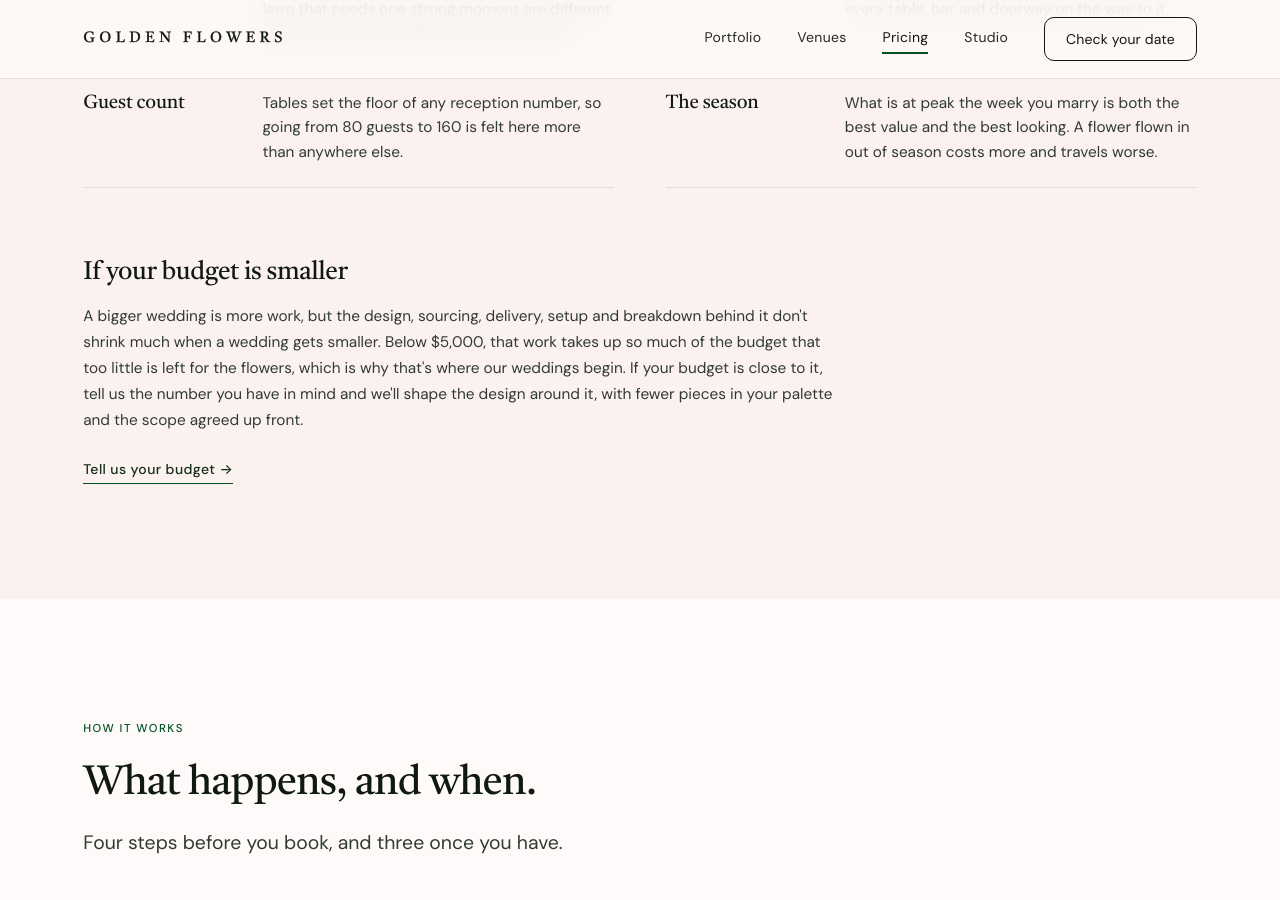
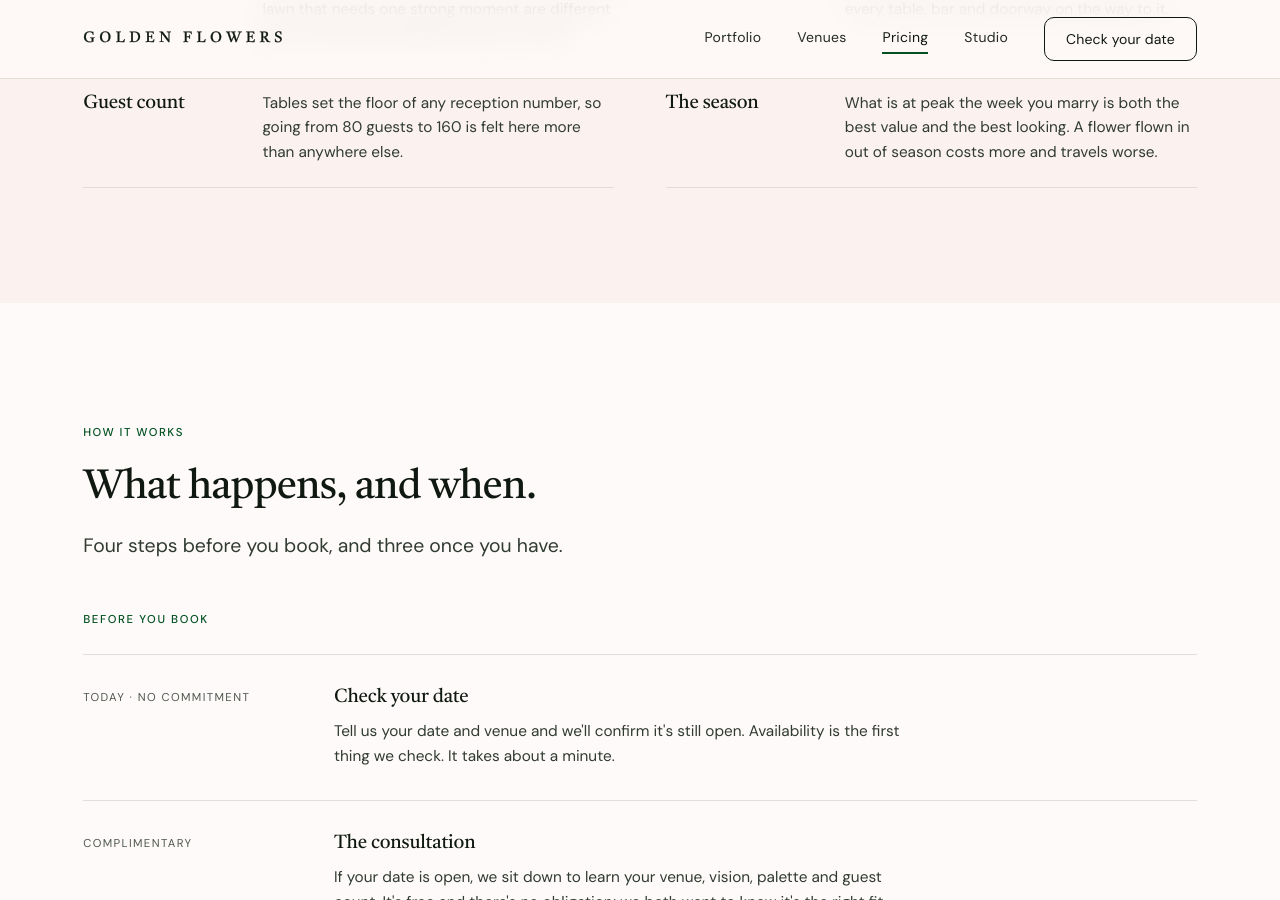
Before and after one commit to jshplhm/goldenflowers, a Jekyll site: the page built from weddings/index.md, in a window 1280 px wide and 900 px high, scrolled down 2410 px. Built offline with Jekyll 4.4.1, drawn with Linux system fonts in a browser that asks for light colours.

Commit message:
Withdraw the smaller-budget note now that $5,000 is published
A note addressed to smaller budgets invited the weddings Brittany won't
take. The hidden smaller-scope FAQ (llms.txt) now just states the floor.

Co-Authored-By: Claude Opus 5.5 <noreply@anthropic.com>

```diff
--- a/_data/faqs.yml
+++ b/_data/faqs.yml
@@ -32,9 +32,8 @@ pages:
           what you're paying for."
       - q: What if our wedding is smaller in scope?
         on_page: false
-        a: Our weddings begin at $5,000. If yours is close to that, tell us what
-          you have in mind and we'll shape the design around your budget, with
-          fewer pieces in your palette and the scope agreed up front.
+        a: Our weddings start at $5,000. From there, every design is built around
+          your venue, your guest count and your budget.
       - q: How far in advance should I reach out?
         a: For popular summer and fall Saturday dates at venues like Edgewood,
           Palisades, or the National Exchange Hotel, we recommend reaching out
--- a/_data/weddings.yml
+++ b/_data/weddings.yml
@@ -191,14 +191,14 @@ pricing:
     # rendering, which is how the offer is withdrawn without touching markup.
   smaller:
     heading: If your budget is smaller
-    body: A bigger wedding is more work, but the design, sourcing, delivery,
-      setup and breakdown behind it don't shrink much when a wedding gets
-      smaller. Below $5,000, that work takes up so much of the budget that too
-      little is left for the flowers, which is why that's where our weddings
-      begin. If your budget
-      is close to it, tell us the number you have in mind and we'll shape the
-      design around it, with fewer pieces in your palette and the scope agreed
-      up front.
+    # WITHDRAWN 2026-09-25 (Josh): with "Starting at $5,000" published, a note
+    # addressed to smaller budgets invites exactly the weddings Brittany will
+    # not take. Empty body = panel not rendered. The last wording was: "A
+    # bigger wedding is more work, but the design, sourcing, delivery, setup
+    # and breakdown behind it don't shrink much when a wedding gets smaller.
+    # Below $5,000, that work takes up so much of the budget that too little
+    # is left for the flowers, which is why that's where our weddings begin."
+    body: ""
     button: Tell us your budget
 
 # What full-service covers. The six titles are what the /weddings FAQ already
```
